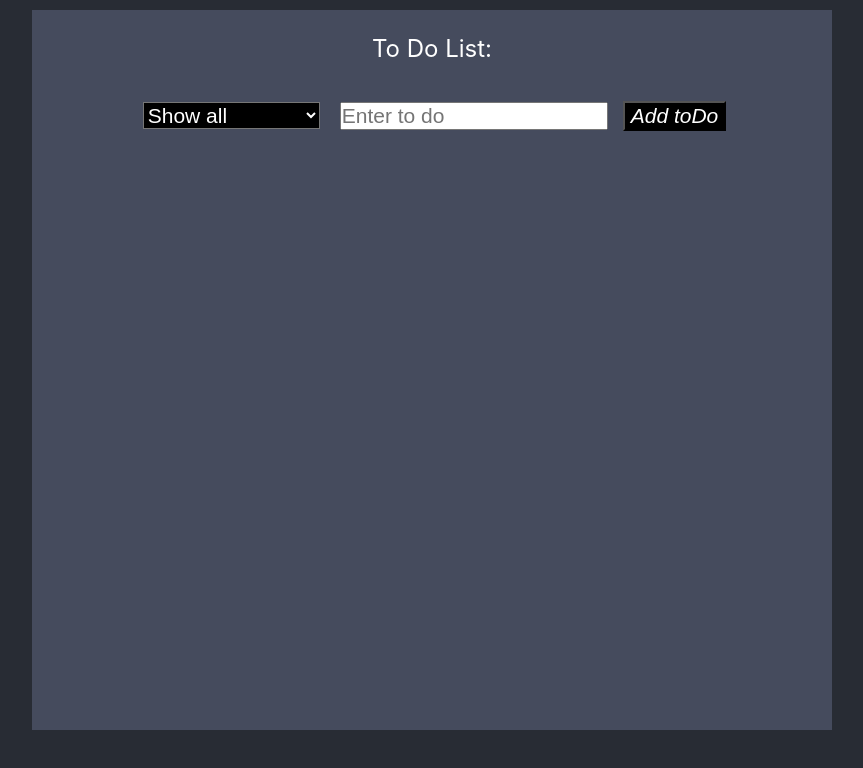
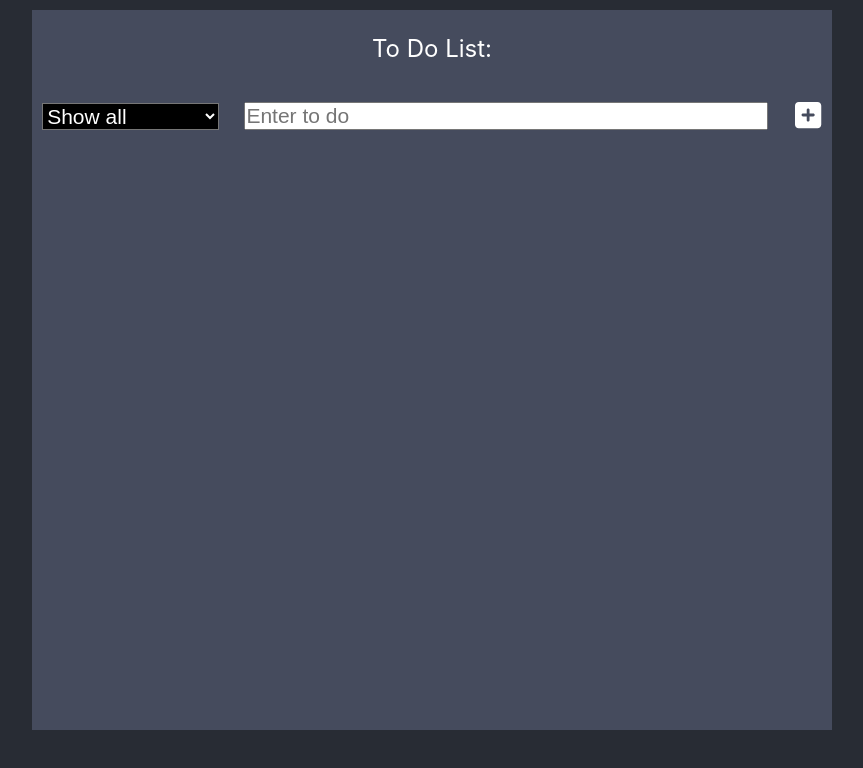
Before and after one commit to AnastasiaOwl/my-ToDoList, a React (Create React App) app: page / in a window 1280 px wide. Shown: the top 768 px of the page, without its empty margins (208-1071 px from the left). Built offline with nearby package versions, Linux system fonts and the light colour scheme.

Commit message:
style buttons (add icons)

```diff
--- a/package.json
+++ b/package.json
@@ -3,6 +3,11 @@
   "version": "0.1.0",
   "private": true,
   "dependencies": {
+    "@fortawesome/fontawesome-svg-core": "^6.5.1",
+    "@fortawesome/free-brands-svg-icons": "^6.5.1",
+    "@fortawesome/free-regular-svg-icons": "^6.5.1",
+    "@fortawesome/free-solid-svg-icons": "^6.5.1",
+    "@fortawesome/react-fontawesome": "^0.2.0",
     "@testing-library/jest-dom": "^5.17.0",
     "@testing-library/react": "^13.4.0",
     "@testing-library/user-event": "^13.5.0",
--- a/src/ToDoComponent.js
+++ b/src/ToDoComponent.js
@@ -2,6 +2,8 @@ import React from 'react';
 import {useState} from 'react';
 import ToDoItem from './ToDoItem';
 import  './style/ToDo.css';
+import { FontAwesomeIcon } from '@fortawesome/react-fontawesome';
+import { faPlusSquare} from '@fortawesome/free-solid-svg-icons';
 import Select from './Select';
 import { v4 as uuidv4 } from 'uuid';
 
@@ -75,15 +77,17 @@ return (
 <>
       <div className='container'>
       <p>To Do List:</p>
+      <div className='mycontainer'>
           <Select
             selectOptions={selectOptions}
             value={selectedFilter}
             setValue={setSelectedFilter}
           />
         <input className='input'  placeholder="Enter to do" onKeyDown ={onEnterHendler} onChange = {onChangeAddInput} value={input}/>
-        <button className='button' onClick = { () => onClickAdd(input)}>Add toDo</button>
-      <ToDoItem todos={filteredTodos} onCheckHandler={onCheckHandler} onClickDelete ={onClickDelete} />
-    </div>
+        <button className='button' onClick = { () => onClickAdd(input)}><FontAwesomeIcon icon={faPlusSquare}/></button>
+        </div>
+        <ToDoItem todos={filteredTodos} onCheckHandler={onCheckHandler} onClickDelete ={onClickDelete} />
+      </div>
     </>
   );
 };
--- a/src/ToDoItem.js
+++ b/src/ToDoItem.js
@@ -1,4 +1,6 @@
 import React from 'react';
+import { FontAwesomeIcon } from '@fortawesome/react-fontawesome';
+import { faTrash } from '@fortawesome/free-solid-svg-icons';
 import './style/TodoItem.css';
 
 const ToDoItem = ({ todos, onCheckHandler, onClickDelete }) => {
@@ -14,7 +16,7 @@ const ToDoItem = ({ todos, onCheckHandler, onClickDelete }) => {
           />
         <p className={todo.checked ? "todo-name checked" : "todo-name"}>{todo.name}</p>
           </div>
-          <button className='deleteButton' onClick={() => onClickDelete(todo.id)}>Delete</button>
+           <button className='deleteButton' onClick={() => onClickDelete(todo.id)}><FontAwesomeIcon icon={faTrash} /></button>
         </div>
       ))}
     </div>
--- a/src/style/ToDo.css
+++ b/src/style/ToDo.css
@@ -1,14 +1,17 @@
 .button{
-    background-color: black;
-    font-style: italic;
+    background-color: transparent;
+    border: none;
     color:white;
-    font-size: calc(5px + 2vmin);
-    color: rgb(255, 255, 255);
+    font-size: 30px;
+    cursor: pointer;
 }
+.button:hover {
+    color: rgb(80, 255, 98);
+  }
 
 .input{
     padding: 0;
-    width: 33%;
+    width: 65%;
     margin: 15px;
     font-size: calc(5px + 2vmin);
     color: rgb(0, 0, 0);
@@ -22,6 +25,12 @@
     place-self: center;
 }
 
+.mycontainer{
+    display: flex;
+    justify-content: space-evenly;
+    align-items: center;
+}
+
 Select{
     margin: 5px;
     background-color: rgb(0, 0, 0);
--- a/src/style/TodoItem.css
+++ b/src/style/TodoItem.css
@@ -5,10 +5,12 @@
   }
 
   .todoItem {
+    margin-left: 6px;
+    margin-right: 6px;
     display: flex;
     align-items: center;
     justify-content: space-between;
-    min-width: 800px;
+    min-width: 790px;
     border-top: 1px solid #ccc; /* Added border rule */
     border-bottom: 1px solid #ccc;
   }
@@ -16,7 +18,7 @@
   .todo{
     display: flex;
     align-items: baseline;
-  margin-left: 5px;
+    margin-left: 10px;
   }
 
   .todo-name {
@@ -34,11 +36,15 @@
     size: 10px;
   }
 
-.deleteButton{
-    margin-right: 5px;
-    background-color: rgba(182, 2, 2, 0.814);
-    font-style: italic;
-    color:white;
-    font-size: calc(5px + 2vmin);
+  .deleteButton {
+    margin-right: 10px;
+    background-color: transparent;
+    border: none;
     color: rgb(255, 255, 255);
-}
+    cursor: pointer;
+    font-size: 20px;
+  }
+
+  .deleteButton:hover {
+    color: rgb(255, 0, 0);
+  }
```
Also changed, not shown: 1 other file (tests, documents, lock files or other folders).
